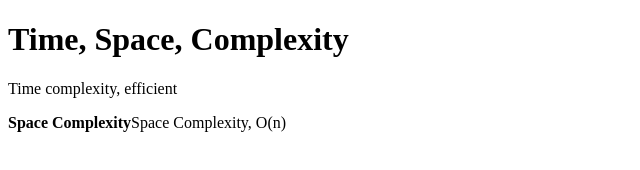
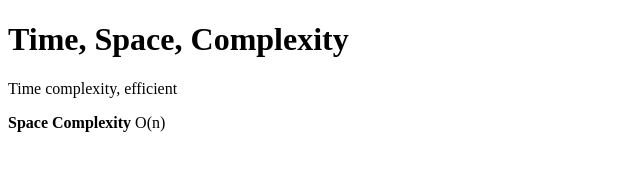
Before and after one commit to acciojob/time-and-space-complexity-Souvagyamallick, a website: page main.html in a window 1280 px wide. Shown: the whole page, without its empty margins (0-640 px from the left). Drawn offline with Linux system fonts and the light colour scheme.

Commit message:
created a submission

```diff
--- a/main.html
+++ b/main.html
@@ -11,7 +11,7 @@
 	 <h1>Time, Space, Complexity</h1>
 
     <p>Time complexity, efficient</p>
-	<p><b>Space Complexity</b>Space Complexity, O(n)</p>
+	<p><b>Space Complexity</b> O(n)</p>
 
     <script type="text/javascript" src="./script.js">
 </script>
```
